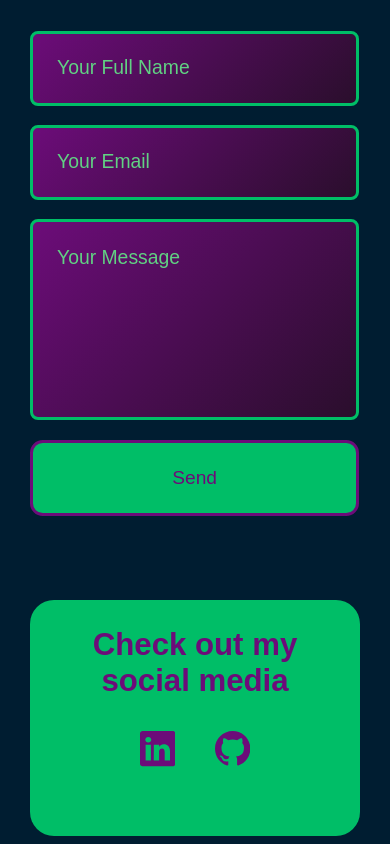
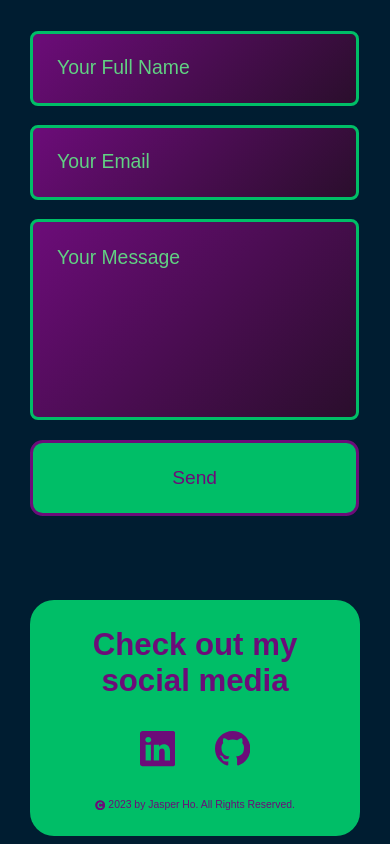
Before and after one commit to JasperHo1228/MyPortfolio, a React (Create React App) app in the folder portfolio/: page / in a window 390 px wide. Shown: the part 5143-5987 px from the top of the page. Built offline with nearby package versions, Linux system fonts and the light colour scheme.

Commit message:
copyright text add on the footer

```diff
--- a/portfolio/src/Footer/Footer.js
+++ b/portfolio/src/Footer/Footer.js
@@ -1,6 +1,7 @@
 import React from "react";
 import '../style/footer.css'
 import { BsLinkedin, BsGithub } from 'react-icons/bs';
+import {FaCopyright} from 'react-icons/fa';
 function Footer(){
     return(
     <footer className="Footer-container">
@@ -18,6 +19,9 @@ function Footer(){
             </span>
           </a>
         </div>
+        <div className="copyRight">
+          <span className="copyRight-icon"><FaCopyright/></span> 2023 by Jasper Ho. All Rights Reserved.
+        </div>
         </div>
     </footer>);
 }
--- a/portfolio/src/style/footer.css
+++ b/portfolio/src/style/footer.css
@@ -2,6 +2,7 @@
     position: relative;
     background: #00BE67;
     border-radius: 1.5rem;
+    display: block;
 }
 .footer-wrapper{
     padding:3.5rem;
@@ -38,5 +39,48 @@
 
 .contact-icon.github:hover{
   color:#000;
+}
 
+.copyRight{
+    position: absolute;
+    font-family: Tomorrow, sans-serif;
+    text-align: center;
+    font-size: 60%;
+    right:50px;
+    left:50px;
+    color:#6c0c79;
+    bottom:25px;
 }
+
+.copyRight-icon{
+    position: relative;
+    top:0.1rem;
+}
+
+@media screen and (max-width:480px){
+    .copyRight{
+        font-size: 50%;
+    }
+}
+
+@media screen and (max-width:340px){
+    .footer-wrapper{
+        padding:3rem;
+    }
+
+    .footer-title{
+        position: relative;
+        bottom:40px;
+    }
+    .socialmedia-link{
+        gap: 1rem;
+        bottom:60px;
+    }
+
+    .copyRight{
+        bottom:35px;
+    }
+    .copyRight-icon{
+        top:0.5px;
+    }
+}
--- a/portfolio/src/style/skills.css
+++ b/portfolio/src/style/skills.css
@@ -1,73 +1,9 @@
-
 #Skills {
   margin-top: 8vh;
   margin-bottom: 10vh;
   padding-top: 5px;
 }
 
-
-@media screen and (max-width: 995px) {
-  .skill-container .skillset-content{
-    gap: 6rem;
-  }
-   .skillToolContainer {
-    grid-template-columns: repeat(2, 1fr);
-  }
-}
-
-
-@media screen and (max-width:835px) {
-  .onion-container .onion-svg {
-    position: relative;
-    justify-content: center;
-    align-items: center;
-  }
-  .skillset-content {
-    flex-direction: column;
-  }
-  .motto {
-    text-align: center;
-    margin-top: -180px;
-  }
-
-  .skillset-tool {
-    font-size: 12px;
-  }
-  .eachLayerContent{
-    margin-top: -180px;
-  }
-}
-
-
-@media screen and (max-width:458px){
-  .skillset-tool{
-    font-size: 12px;
-  }
-}
-@media screen and (max-width:400px){
-  .onion-container .onion-svg {
-    height:400px;
-    width:330px;
-  }
-  .skill-container .skillset-content{
-    gap: 1rem;
-  }
-}
-
-
-@media screen and (max-width:340px){
-.onion-container .onion-svg {
-    height:270px;
-    width:230px;
-  }
-  .motto {
-    text-align: center;
-    margin-top: -380px;
-  }
-  .skill-container .skillset-content{
-    gap: 6rem;
-  }
-}
 
 .onion-svg {
   height:435px;
@@ -475,3 +411,76 @@
 .toolsItem{
   display: block;
 }
+
+/* screen size */
+
+@media screen and (max-width: 995px) {
+  .skill-container .skillset-content{
+    gap: 6rem;
+  }
+}
+
+@media screen and (max-width:835px) {
+  .onion-container .onion-svg {
+    position: relative;
+    justify-content: center;
+    align-items: center;
+  }
+
+  .skillset-content {
+    flex-direction: column;
+  }
+  .motto {
+    text-align: center;
+    margin-top: -180px;
+  }
+
+  .skillset-tool {
+    font-size: 12px;
+  }
+  .eachLayerContent{
+    margin-top: -180px;
+  }
+}
+
+
+@media screen and (max-width:458px){
+  .skillset-tool{
+    font-size: 12px;
+  }
+  .skillToolContainer {
+    grid-template-columns: repeat(2, 1fr);
+}
+}
+
+
+@media screen and (max-width:400px){
+  .onion-container .onion-svg {
+    height:400px;
+    width:330px;
+  }
+  .skill-container .skillset-content{
+    gap: 1rem;
+
+  }
+}
+
+
+
+@media screen and (max-width:340px){
+.onion-container .onion-svg {
+    height:270px;
+    width:340px;
+  }
+  .motto {
+    text-align: center;
+    margin-top: -380px;
+  }
+
+  .skill-container .skillset-content{
+    gap: 6rem;
+  }
+  .eachLayerContent{
+    margin-top: -350px;
+}
+}
```
Also changed, not shown: portfolio/src/style/index.css.
